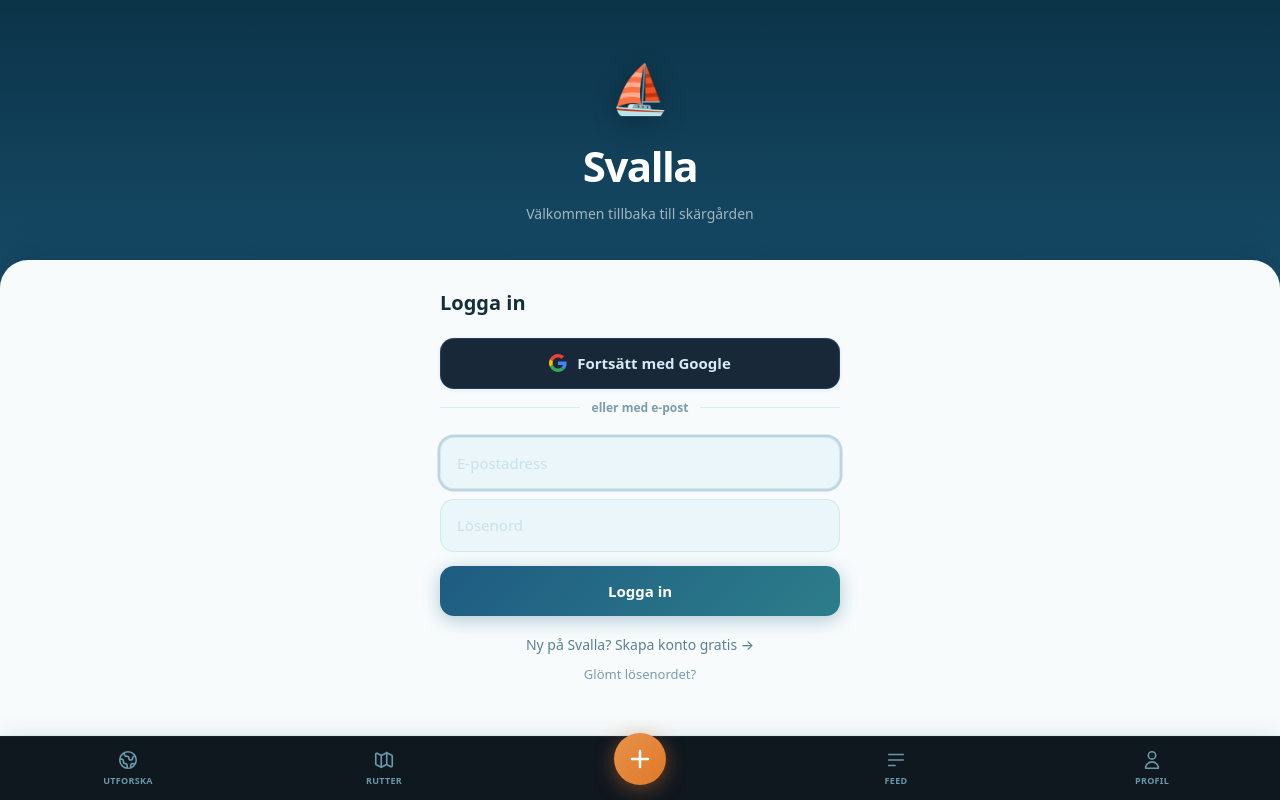
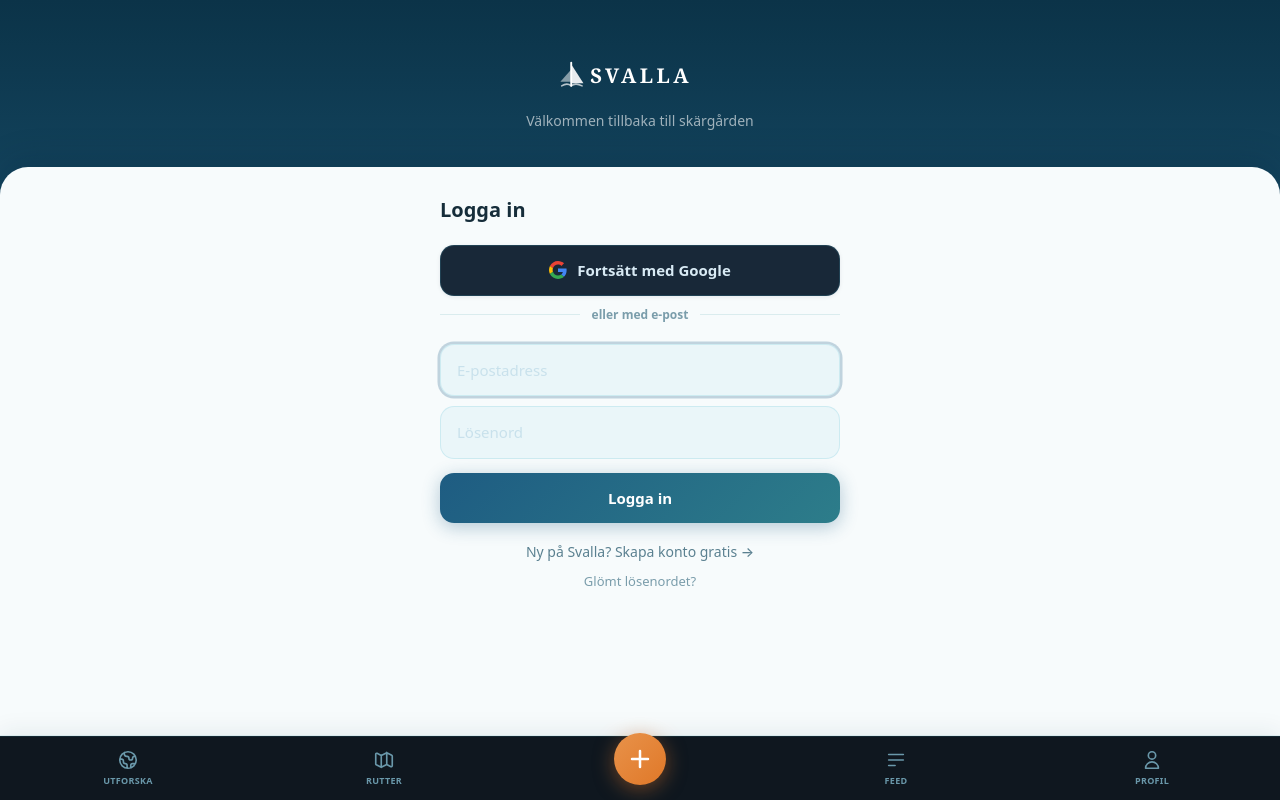
Before and after one commit to tsinordin-cell/svalla-app, a Next.js app: page /logga-in in a window 1280 px wide. Built offline with nearby package versions, Linux system fonts and the light colour scheme; no server answers.

Commit message:
feat: use SvallaLogo on login page, restore Google button

```diff
--- a/src/app/logga-in/page.tsx
+++ b/src/app/logga-in/page.tsx
@@ -2,6 +2,7 @@
 import { useState } from 'react'
 import { useRouter } from 'next/navigation'
 import { createClient } from '@/lib/supabase'
+import SvallaLogo from '@/components/SvallaLogo'
 
 const inputStyle: React.CSSProperties = {
   width: '100%', padding: '14px 16px', borderRadius: 14, boxSizing: 'border-box',
@@ -83,11 +84,8 @@
       background: 'linear-gradient(180deg, #0b3348 0%, #1a5270 45%, #f7fbfc 100%)',
     }}>
       {/* ── Hero ── */}
-      <div style={{ padding: '52px 24px 36px', textAlign: 'center' }}>
-        <div style={{ fontSize: 48, marginBottom: 10, filter: 'drop-shadow(0 4px 12px rgba(0,0,0,0.3))' }}>⛵</div>
-        <h1 style={{ fontSize: 42, fontWeight: 900, color: '#fff', margin: '0 0 6px', letterSpacing: '-1.5px' }}>
-          Svalla
-        </h1>
+      <div style={{ padding: '56px 24px 36px', textAlign: 'center', display: 'flex', flexDirection: 'column', alignItems: 'center', gap: 16 }}>
+        <SvallaLogo height={38} color="#ffffff" />
         <p style={{ fontSize: 14, color: 'rgba(255,255,255,0.6)', margin: 0, fontWeight: 500 }}>
           {isNew ? 'Skapa konto och börja logga turer' : 'Välkommen tillbaka till skärgården'}
         </p>
```
